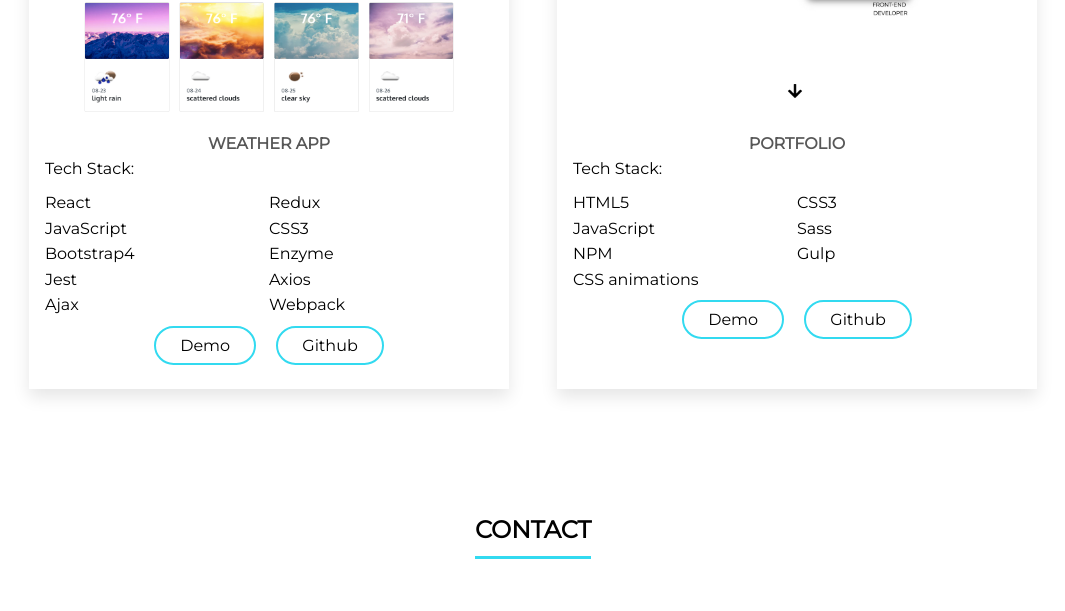
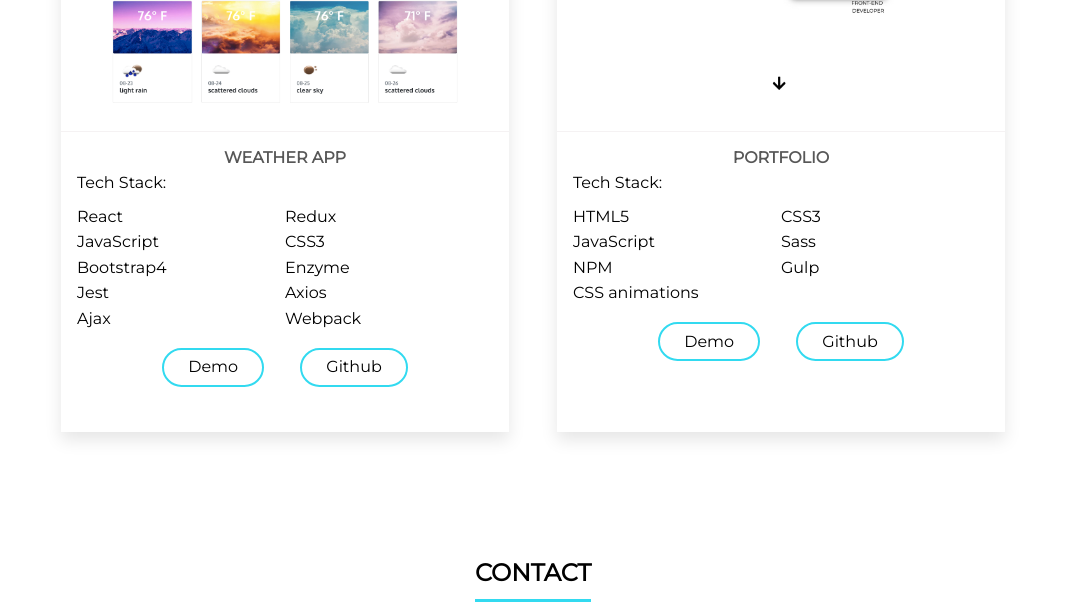
Before and after one commit to MabelM1/Portfolio, a website: page src/index.html in a window 1280 px wide. Shown: the part 2082-2693 px from the top of the page, without its empty margins (107-1172 px from the left). Drawn offline with nearby package versions, Linux system fonts and the light colour scheme; files that its build step writes are made by us from their sources.

Commit message:
fixing card styling

```diff
--- a/src/scss/main.scss
+++ b/src/scss/main.scss
@@ -162,7 +162,7 @@ ul#main-nav.sticky {
 
 	.card {
 		transition: all 0.2s ease-in-out;
-		width: 30rem;
+		width: 28rem;
 	}
 
 	.card:hover {
@@ -170,7 +170,8 @@ ul#main-nav.sticky {
 	}
 
 	.card-body {
-		padding: 0 1em;
+		padding: 0.8em 1em;
+		border-top: 0.1px groove rgba(158, 132, 133, 0.1);
 	}
 
 	.card-body ul {
@@ -185,7 +186,7 @@ ul#main-nav.sticky {
 	}
 
 	.card-link .button {
-		margin: 0.5em;
+		margin: 1em;
 		border: 2px solid $accent-color;
 		color: $dark-color;
 	}
```
Also changed, not shown: build/css/main.css.
